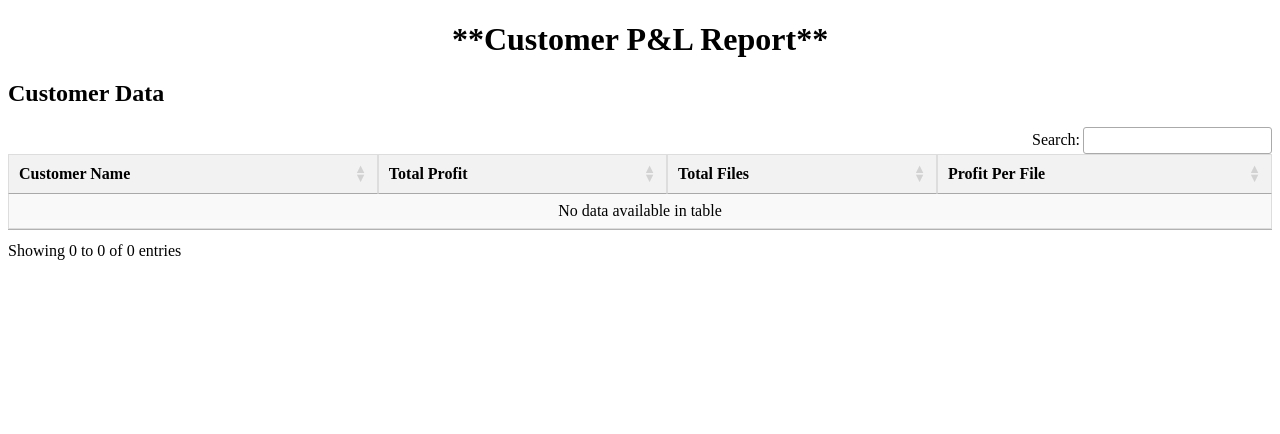
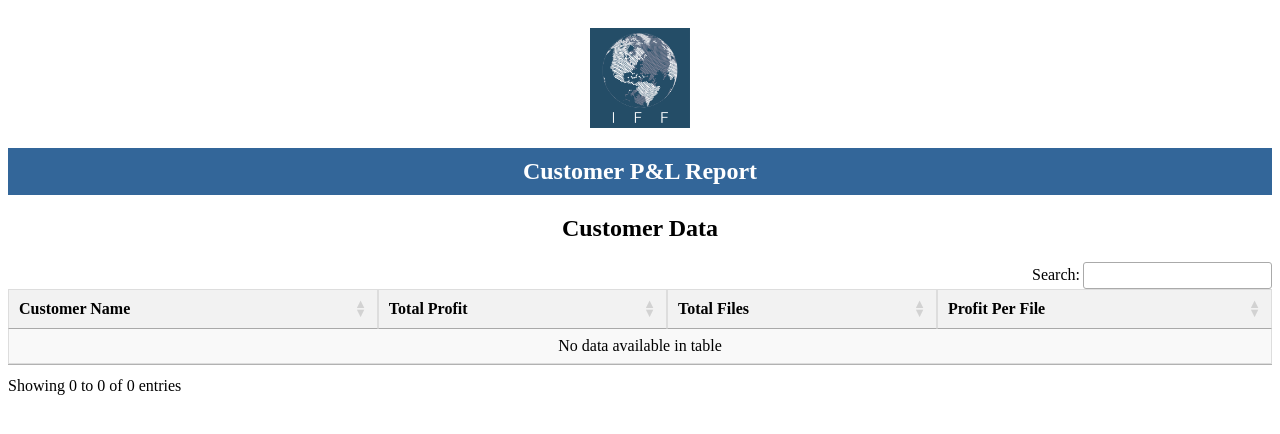
Before and after one commit to climbr88/climbr88.github.io, a Flask app: template templates/index.html in a window 1280 px wide. Shown: the top 434 px of the page. Run offline with Flask 2, Linux system fonts and the light colour scheme; the template is opened without the code that fills it, so the values that code supplies are empty; parts of the project's set-up code (start-up, migrations or seed data) failed here and were passed over; some libraries are stand-ins or nearby versions.

Commit message:
Update index.html adding logo

```diff
--- a/templates/index.html
+++ b/templates/index.html
@@ -6,31 +6,51 @@
     <title>Flask App Table</title>
     <style>
         /* Add your CSS styling for the table here */
+        body {
+            text-align: center;
+        }
+
+        .logo {
+            width: 100px; /* Adjust the width as needed */
+            height: auto;
+            margin-top: 20px;
+        }
+
+        h1 {
+            background-color: #336699; /* Background color for the first heading */
+            color: white; /* Text color for the first heading */
+            padding: 10px; /* Add padding for spacing */
+            font-size: 24px; /* Adjust font size as needed */
+        }
+
         table {
             border-collapse: collapse;
             width: 80%;
             margin: 20px auto;
         }
+
         th, td {
             border: 1px solid #dddddd;
             text-align: left;
             padding: 8px;
         }
+
         th {
             background-color: #f2f2f2;
         }
-        h1 {
-            text-align: center;
-        }
+
         .even {
             background-color: #f2f2f2;
         }
+
         .odd {
             background-color: #ffffff;
         }
+
         .negative {
             color: red;
         }
+
         .less-than-100 {
             background-color: yellow;
         }
@@ -39,10 +59,12 @@
     <link rel="stylesheet" type="text/css" href="https://cdn.datatables.net/1.11.6/css/jquery.dataTables.css">
     <script type="text/javascript" charset="utf8" src="https://code.jquery.com/jquery-3.7.1.min.js"></script>
     <script type="text/javascript" charset="utf8" src="https://cdn.datatables.net/1.13.6/js/jquery.dataTables.js"></script>
-
 </head>
 <body>
-    <h1>**Customer P&L Report**</h1>
+    <img src="{{ url_for('static', filename='iff_logo.jpg') }}" alt="Your Logo" class="logo">
+
+
+    <h1>Customer P&L Report</h1>
 
     <h2>Customer Data</h2>
     <table id="customerTable" class="display">
@@ -74,17 +96,12 @@
                 "searching": true,
                 "info": true,
                 "order": []
+            });
+            console.log("DataTable initialized.");
+            var data = table.rows().data().toArray();
         });
-        console.log("DataTable initialized.");
-        var data = table.rows().data().toArray();
-
-});
-
     </script>
 
     <!-- ... Rest of your HTML code ... -->
 </body>
 </html>
-
-</body>
-</html>
```
